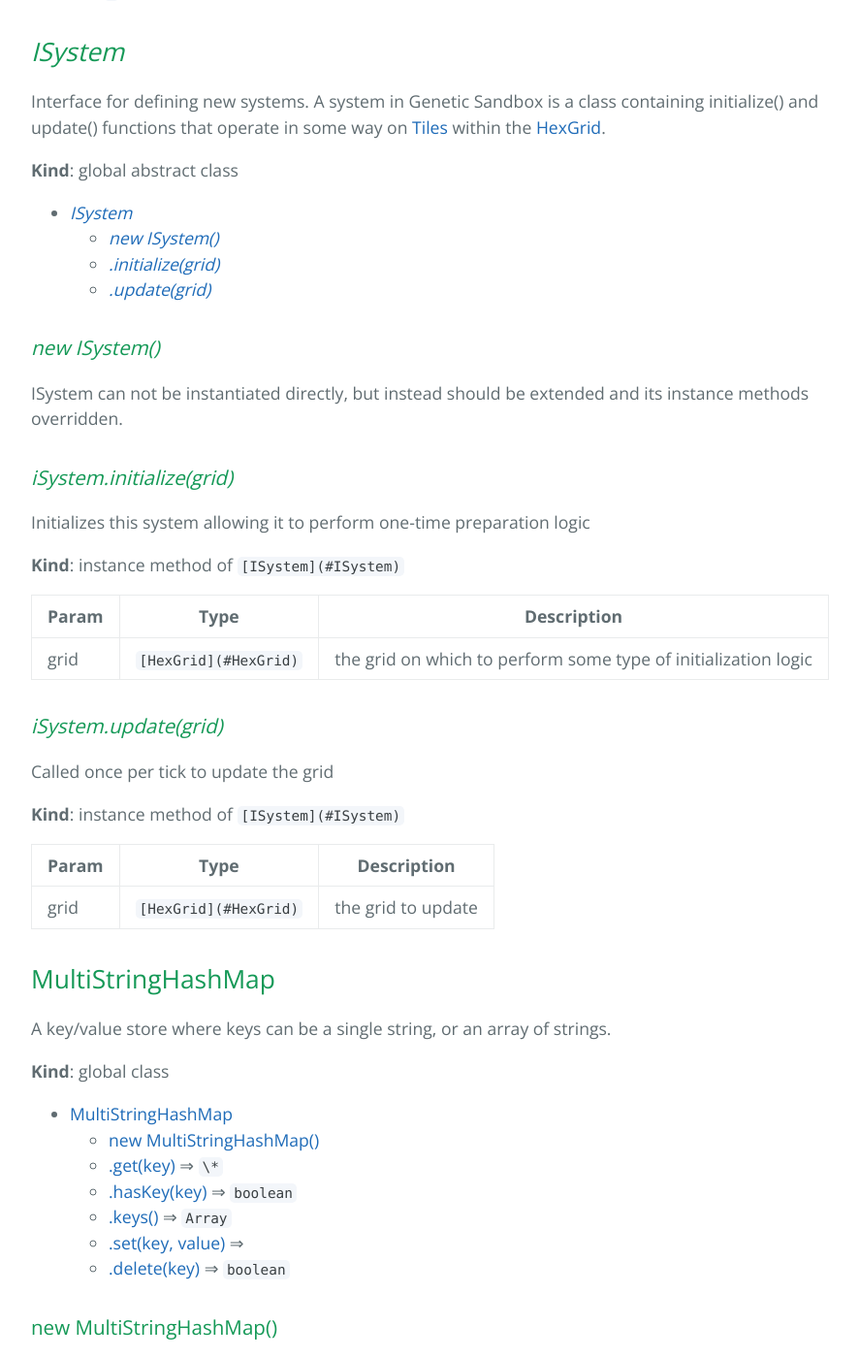
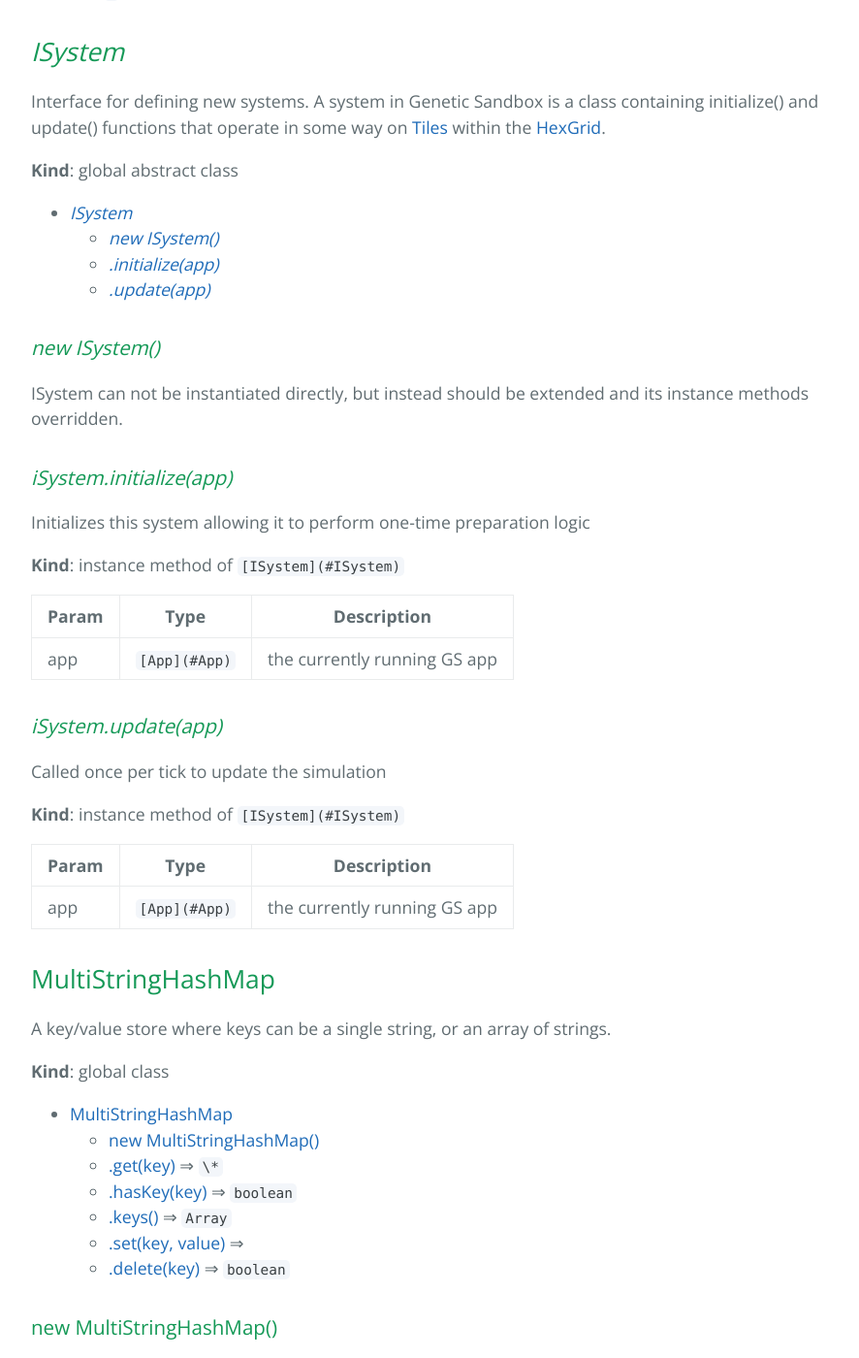
Before and after one commit to cjsauer/genetic-sandbox, a Jekyll site: the page built from site/docs.md, in a window 1280 px wide and 1400 px high, scrolled down 15461 px. Shown: the whole window at 97% size, without its empty margins (192-1078 px from the left). Built offline with Jekyll 4.4.1, drawn with Linux system fonts in a browser that asks for light colours.

Commit message:
Pass App reference into ISystem functions

```diff
--- a/site/docs.md
+++ b/site/docs.md
@@ -664,8 +664,8 @@
 
 * *[ISystem](#ISystem)*
     * *[new ISystem()](#new_ISystem_new)*
-    * *[.initialize(grid)](#ISystem+initialize)*
-    * *[.update(grid)](#ISystem+update)*
+    * *[.initialize(app)](#ISystem+initialize)*
+    * *[.update(app)](#ISystem+update)*
 
 <a name="new_ISystem_new"></a>
 
@@ -675,25 +675,25 @@
 
 <a name="ISystem+initialize"></a>
 
-### *iSystem.initialize(grid)*
+### *iSystem.initialize(app)*
 Initializes this system allowing it to perform one-time preparation logic
 
 **Kind**: instance method of <code>[ISystem](#ISystem)</code>
 
 | Param | Type | Description |
 | --- | --- | --- |
-| grid | <code>[HexGrid](#HexGrid)</code> | the grid on which to perform some type of initialization logic |
+| app | <code>[App](#App)</code> | the currently running GS app |
 
 <a name="ISystem+update"></a>
 
-### *iSystem.update(grid)*
-Called once per tick to update the grid
+### *iSystem.update(app)*
+Called once per tick to update the simulation
 
 **Kind**: instance method of <code>[ISystem](#ISystem)</code>
 
 | Param | Type | Description |
 | --- | --- | --- |
-| grid | <code>[HexGrid](#HexGrid)</code> | the grid to update |
+| app | <code>[App](#App)</code> | the currently running GS app |
 
 <a name="MultiStringHashMap"></a>
 
--- a/src/modules/App.js
+++ b/src/modules/App.js
@@ -2,7 +2,7 @@
 
 /**
  * The entry point of the entire application. App contains references to the
- * grid and an array of systems, as well as a reference to a
+ * grid, an array of systems, and a reference to a
  * [Paper]{@link http://paperjs.org} context.
  * @see {HexGrid}
  * @see {ISystem}
@@ -40,7 +40,7 @@
    */
   initialize() {
     this.systems.forEach((system) => {
-      system.initialize(this.grid);
+      system.initialize(this);
     });
   }
 
@@ -49,7 +49,7 @@
    */
   update() {
     this.systems.forEach((system) => {
-      system.update(this.grid);
+      system.update(this);
     });
   }
 
```
Also changed, not shown: src/modules/systems/ISystem.js (+5 -6 lines).
